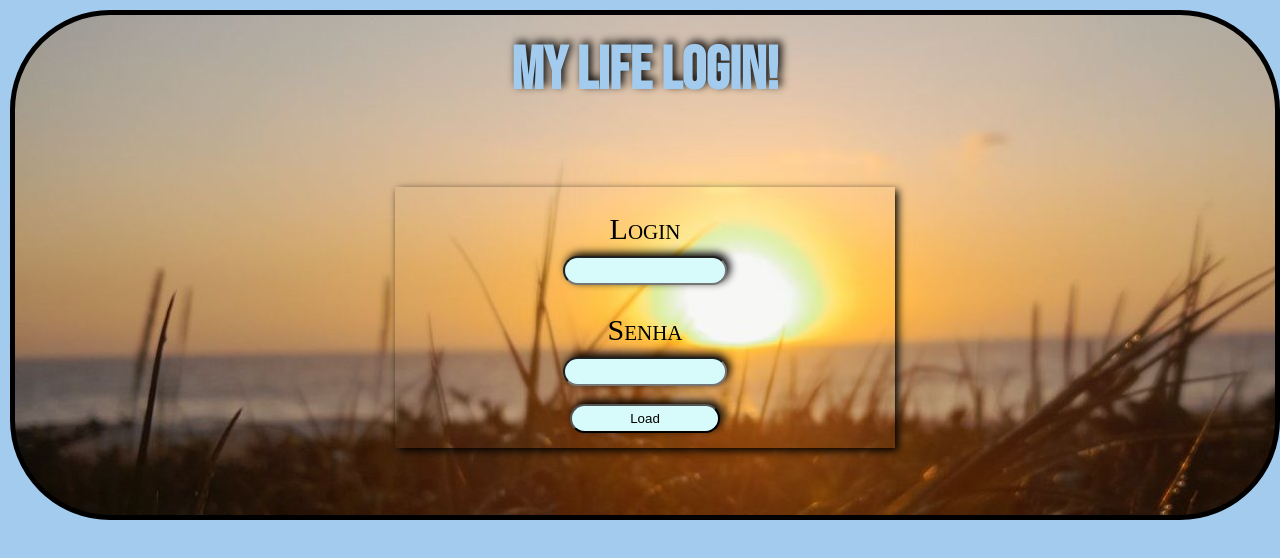
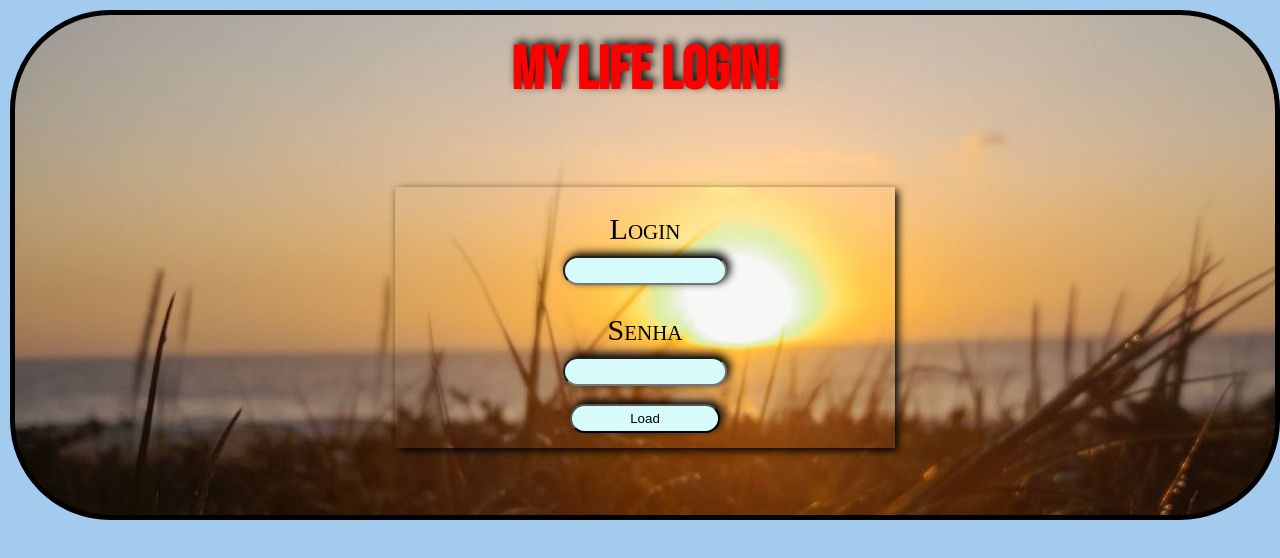
Before and after one commit to Leckller/notes, a plain HTML site: page projeto_login.html in a window 1280 px wide. Drawn offline with Linux system fonts and the light colour scheme.

Commit message:
att do dia

```diff
--- a/projeto_login.html
+++ b/projeto_login.html
@@ -8,10 +8,11 @@
     <link rel="stylesheet" href="projeto_login.css">
     <link href="https://fonts.googleapis.com/css2?family=Bebas+Neue&display=swap" rel="stylesheet">
     <title>Login_by_Ruy</title>
+    <script defer src="projeto_login.js"></script>
 </head>
 <body>
     <header>
-        <h1>My Life Login!</h1>
+        <h1 id="cachorra">My Life Login!</h1>
     </header>
     <main>
         <form id="formLogin">
--- a/projeto_login.js
+++ b/projeto_login.js
@@ -0,0 +1 @@
+document.querySelector('h1').style.color = 'red'
```
Also changed, not shown: anotações.js (+38 -2 lines).
